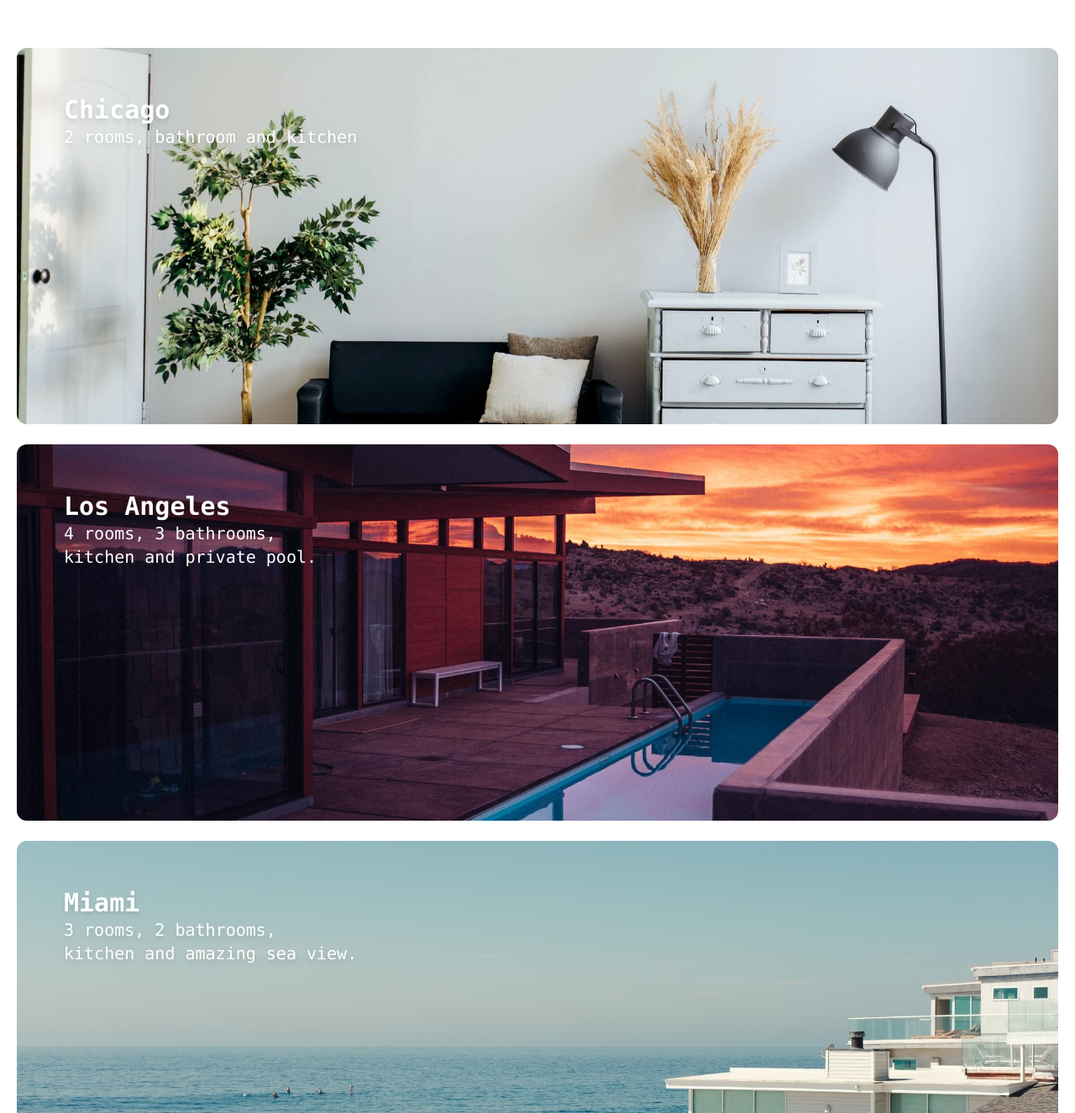
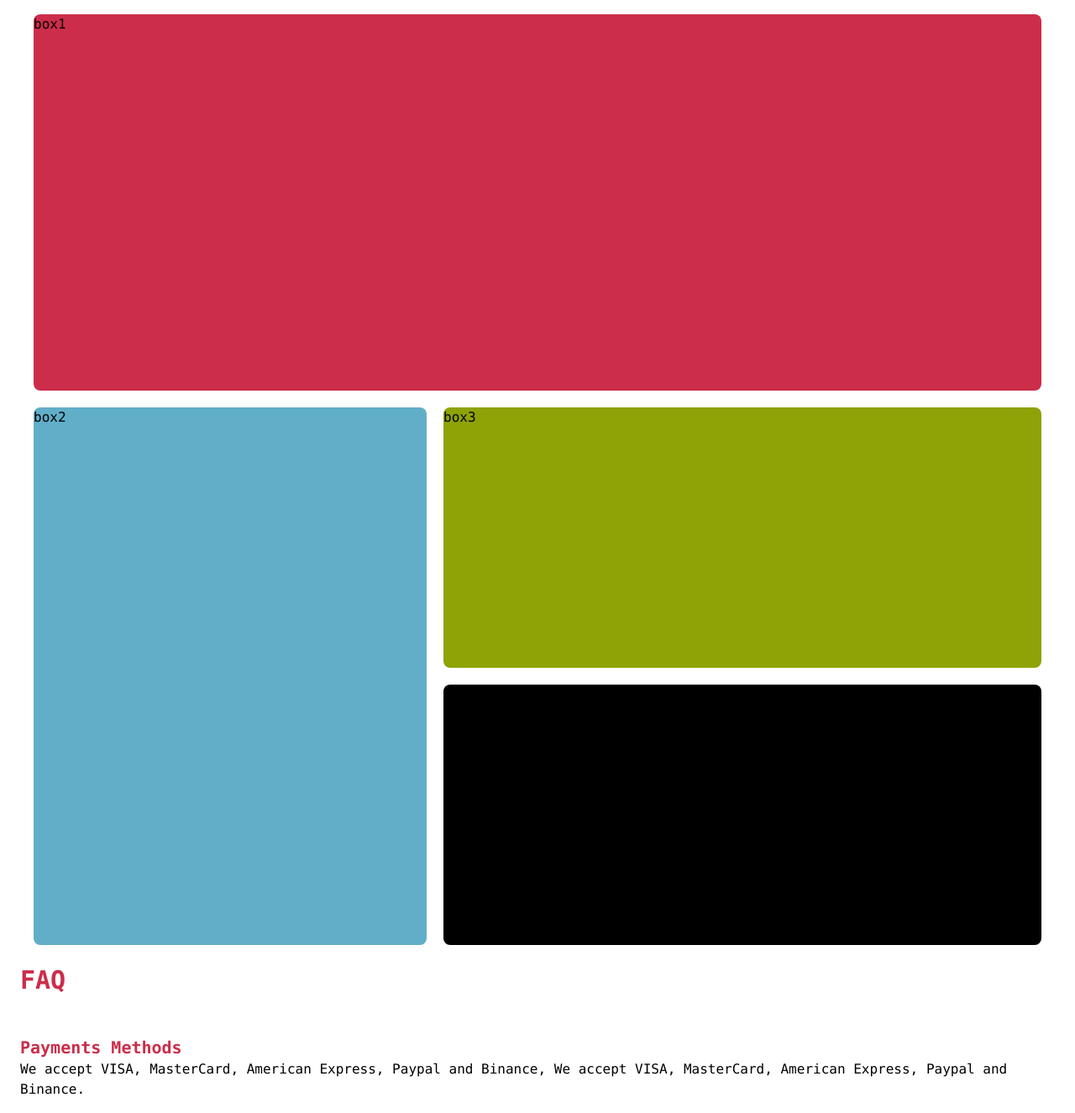
Before and after one commit to Bruno1084/PlatziTravel.github.io, a website: page index.html in a window 1280 px wide. Shown: the part 1279-2604 px from the top of the page at 84% size. Drawn offline with Linux system fonts and the light colour scheme.

Commit message:
Test of trending grid complete

```diff
--- a/index.html
+++ b/index.html
@@ -124,39 +124,51 @@
 
 
     <!-- Trending Section -->
-    <section id="sec-trending">
+    <section id="Sec-Trending">
         <h3 class="text-red text-3xl font-bold m-4">Trending Stays</h3>
-        <div id="container-cards" class="p-5">
 
-            <div class="rounded-xl my-6 h-[28rem] overflow-hidden bg-[url('../public/imgs/chicago.jpg')] bg-cover bg-center">
-                <div class="m-14 text-white drop-shadow-md">
-                    <h3 class=" text-3xl font-bold">Chicago</h3>
-                    <p class="text-xl">2 rooms, bathroom and kitchen</p>
-                </div>
+        <div class="px-10">
+            <div class="my-5 bg-red rounded-lg h-[28rem]">box1</div>
+
+            <div class="grid grid-rows-3 md:grid-rows-4 md:grid-cols-5 gap-5 md:h-[40rem]">
+
+                <div class="bg-blue rounded-lg h-[28rem] md:h-auto row-span-1 md:col-span-2 md:row-span-4">box2</div>
+
+                <div class="bg-green rounded-lg row-span-1 md:col-span-3 md:row-span-2">box3</div>
+
+                <div class="bg-black rounded-lg row-span-1 md:col-span-3 md:row-span-2">box4</div>
+
             </div>
 
-            <div class="rounded-xl my-6 h-[28rem] overflow-hidden bg-[url('../public/imgs/LA.jpg')] bg-cover bg-center">
-                <div class="m-14 text-white drop-shadow-md">
-                    <h3 class="text-3xl font-bold">Los Angeles</h3>
-                    <p class="text-xl">4 rooms, 3 bathrooms, <br> kitchen and private pool.</p>
-                </div>
+        </div>
+
+
+    </section>
+
+    <!-- Section Trending
+    <section id="Sec-Trending" class="px-10">
+        <h3 class="m-4 text-red text-3xl font-bold">Trending Stays</h3>
+
+        <div class="rounded-xl my-6 h-[36rem] overflow-hidden">
+            <img src="../public/imgs/chicago.jpg" alt="img-chicago" class="w-full h-full">
+        </div>
+
+        <div class="container-grid grid grid-cols-5 grid-rows-2 my-4 h-[40rem] gap-6">
+            <div class="rounded-xl col-span-2 row-span-2 overflow-hidden">
+                <img src="../public/imgs/LA.jpg" alt="img-losAngeles">
             </div>
 
-            <div class="rounded-xl my-6 h-[28rem] overflow-hidden bg-[url('../public/imgs/miami.jpg')] bg-cover bg-center">
-                <div class="m-14 text-white drop-shadow-md">
-                    <h3 class="text-3xl font-bold">Miami</h3>
-                    <p class="text-xl">3 rooms, 2 bathrooms,  <br>kitchen and amazing sea view.</p>
-                </div>
+            <div class="rounded-xl col-span-3 overflow-hidden">
+                <img src="../public/imgs/miami.jpg" alt="img-miami" class="w-full h-full">
             </div>
 
-            <div class="rounded-xl my-6 h-[28rem] overflow-hidden bg-[url('../public/imgs/bali.jpg')] bg-cover bg-center">
-                <div class="m-14 text-white drop-shadow-md">
-                    <h3 class="text-3xl font-bold">Bali</h3>
-                    <p class="text-xl">2 rooms, 2 bathrooms <br> Kitchen and private pool</p>
-                </div>
+            <div class="rounded-xl col-span-3 overflow-hidden">
+                <img src="../public/imgs/bali.jpg" alt="img-bali" class="w-full h-full">
             </div>
         </div>
     </section>
+    -->
+
 
 
     <!-- Section FAQ -->
```
Also changed, not shown: dist/output.css.
